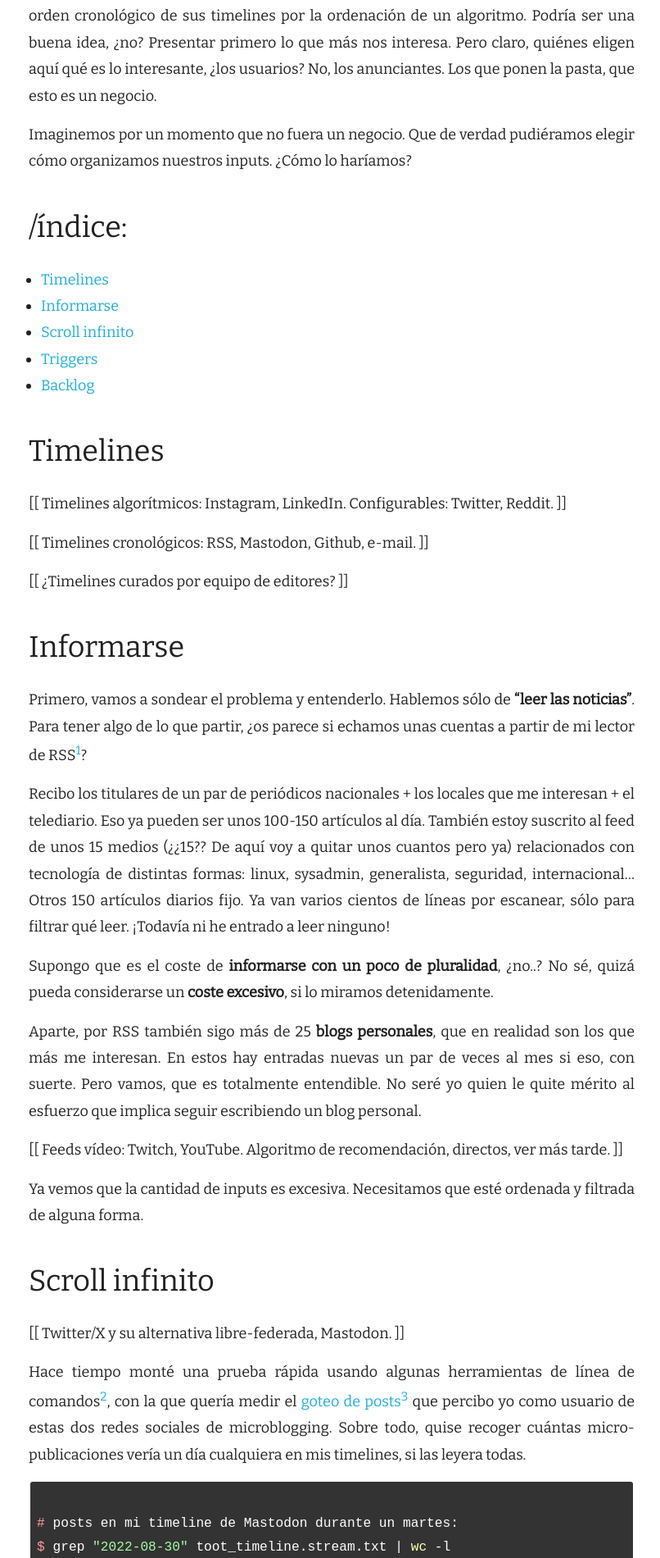
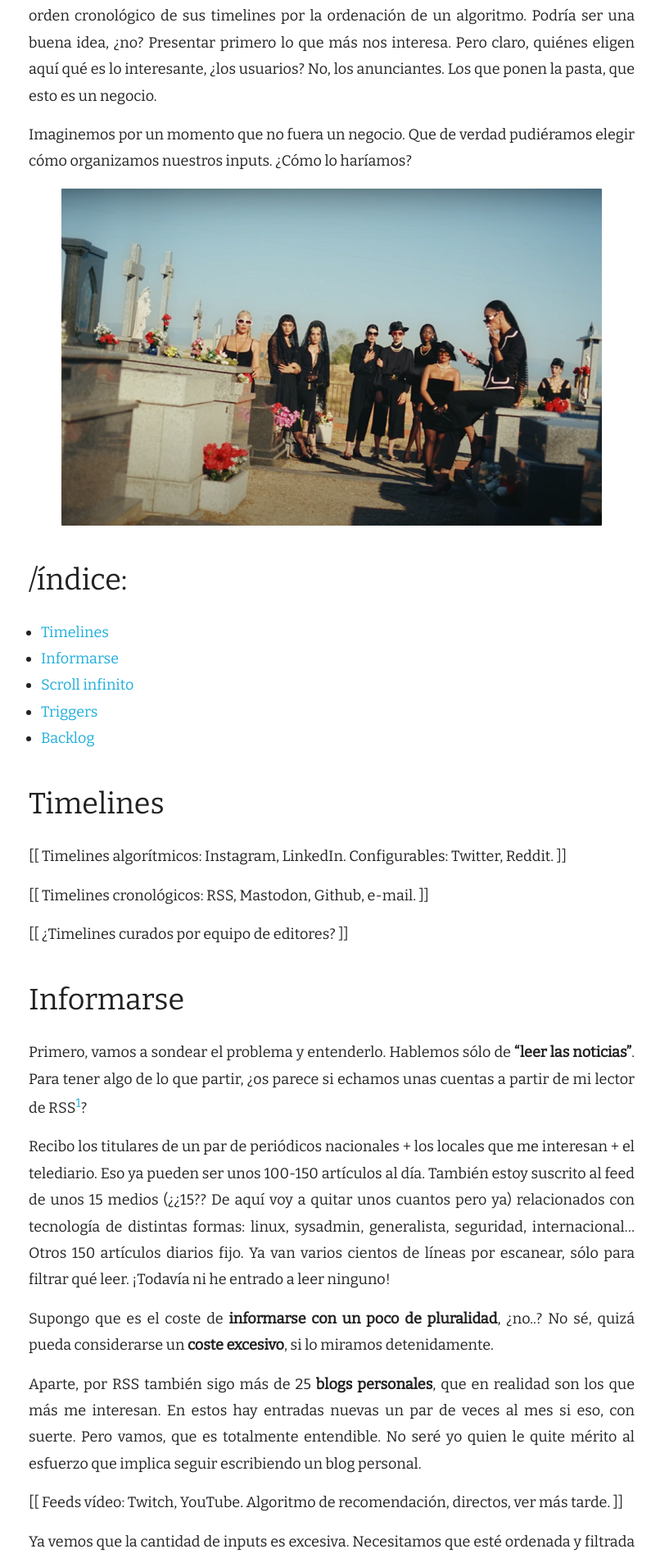
Before and after one commit to jartigag/blog, a Jekyll site: the page built from _posts/2025-08-30-demasiao-feed.md, in a window 1280 px wide. Shown: the part 414-2314 px from the top of the page at 82% size, without its empty margins (235-1041 px from the left). Built offline with Jekyll 4.4.1, drawn with Linux system fonts in a browser that asks for light colours; nearby versions of some CDN libraries.

Commit message:
Update 2025-08-30-demasiao-feed.md

```diff
--- a/_posts/2025-08-30-demasiao-feed.md
+++ b/_posts/2025-08-30-demasiao-feed.md
@@ -48,12 +48,12 @@ Imaginemos por un momento que no fuera un negocio.
 Que de verdad pudiéramos elegir cómo organizamos nuestros inputs.
 ¿Cómo lo haríamos?
 
-<!--p text-align="center">
+<p text-align="center">
 
 <img src="{{site.baseurl}}/assets/images/posts/
 c-tangana-demasiadas-mujeres.png">
 
-</p-->
+</p>
 
 
 ## /índice:
```
